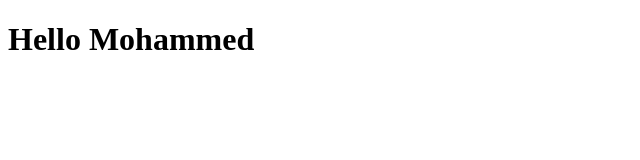
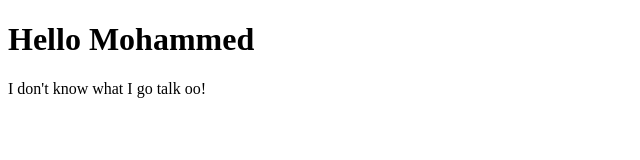
Before and after one commit to mohammedabdulai/resume, a plain HTML site: page index.html in a window 1280 px wide. Shown: the whole page, without its empty margins (0-640 px from the left). Drawn offline with Linux system fonts and the light colour scheme.

Commit message:
paragraph added to index

```diff
--- a/index.html
+++ b/index.html
@@ -1,9 +1,13 @@
 <!Doctype html>
 <html>
+
 <head></head>
+
 <body>
   <header>
     <h1> Hello Mohammed</h1>
   </header>
+  <p>I don't know what I go talk oo!</p>
 </body>
+
 </html>
```
Also changed, not shown: 1 other file.
